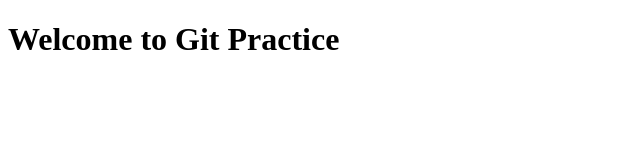
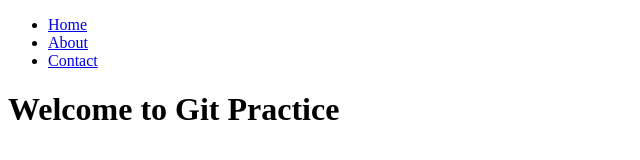
Before and after one commit to pavan-1710/git-practice, a plain HTML site: page index.html in a window 1280 px wide. Shown: the whole page, without its empty margins (0-640 px from the left). Drawn offline with Linux system fonts and the light colour scheme.

Commit message:
Added navigation bar to index.html
Included a simple navigation bar for better site navigation

```diff
--- a/index.html
+++ b/index.html
@@ -6,6 +6,14 @@
     <title>Git Practice</title>
 </head>
 <body>
+    <nav>
+    <ul>
+        <li><a href="#home">Home</a></li>
+        <li><a href="#about">About</a></li>
+        <li><a href="#contact">Contact</a></li>
+    </ul>
+    </nav>
+
     <h1>Welcome to Git Practice</h1>
 </body>
 </html>
```
